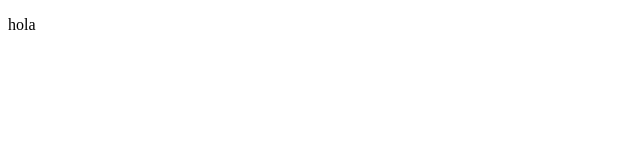
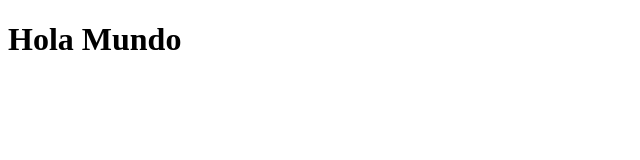
Before and after one commit to MrUdian/MrUdian.Github.io, a plain HTML site: page Index.html in a window 1280 px wide. Shown: the whole page, without its empty margins (0-640 px from the left). Drawn offline with Linux system fonts and the light colour scheme.

Commit message:
Update Index.html

```diff
--- a/Index.html
+++ b/Index.html
@@ -1,6 +1,6 @@
 <!DOCTYPE html>
 <html>
  <body>
-<p> hola </p>
+  <h1> Hola Mundo</h1>
   </body>
 </html>
```
